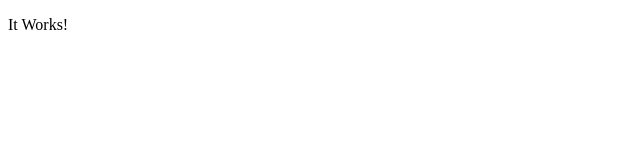
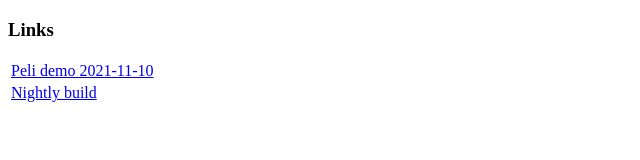
Before and after one commit to Alt-Org/alt-org.github.io, a plain HTML site: page index.html in a window 1280 px wide. Shown: the whole page, without its empty margins (0-640 px from the left). Drawn offline with Linux system fonts and the light colour scheme.

Commit message:
Update index.html

```diff
--- a/index.html
+++ b/index.html
@@ -1,6 +1,14 @@
 <!DOCTYPE html>
 <html>
 <body>
-<p>It Works!</p>
+  <h3>Links</h3>
+<table>
+  <tr>
+    <td><a href="https://altgame.eu/demo/peli-2021-11-10/">Peli demo 2021-11-10</a></td>
+ </tr>
+  <tr>
+    <td><a href="https://altgame.eu/demo/Dropbox/tekstit/altgame/BuildWebGL/">Nightly build</a></td>
+ </tr>
+</table>
 </body>
 </html>
```
